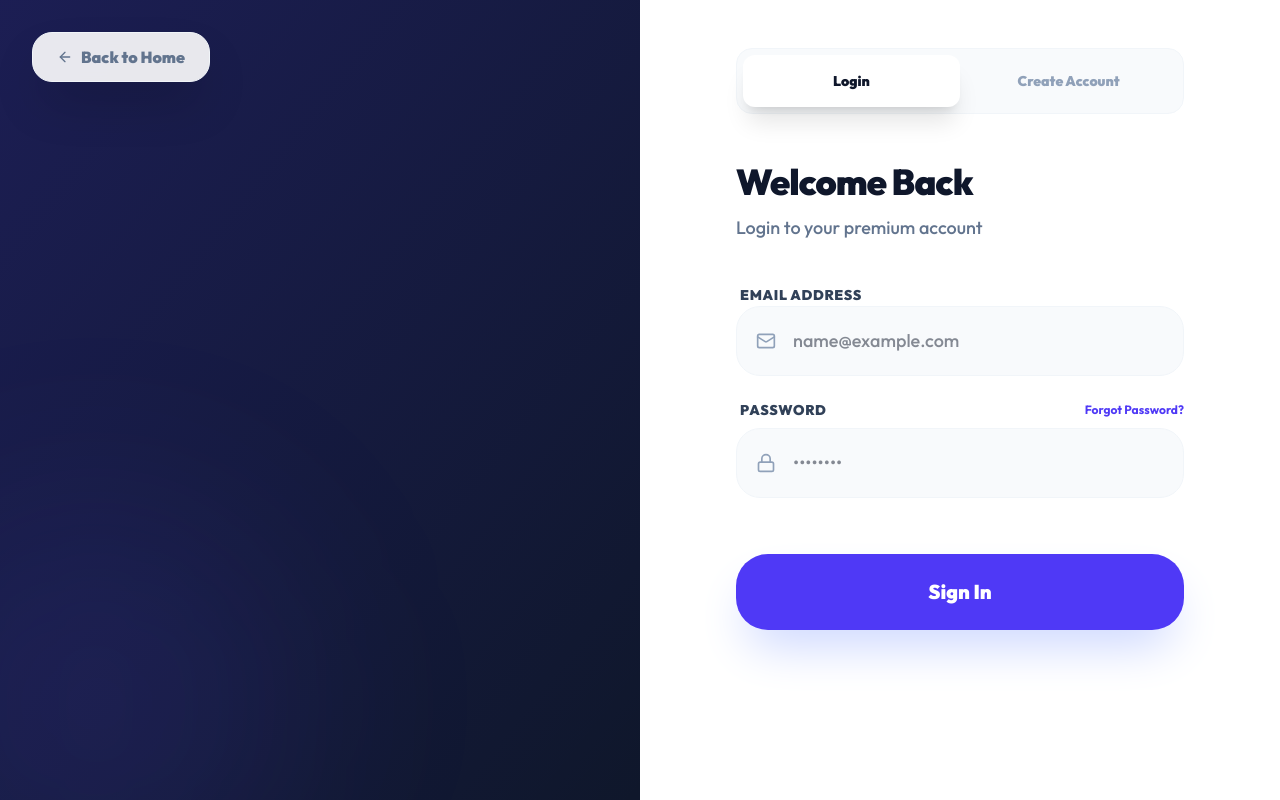
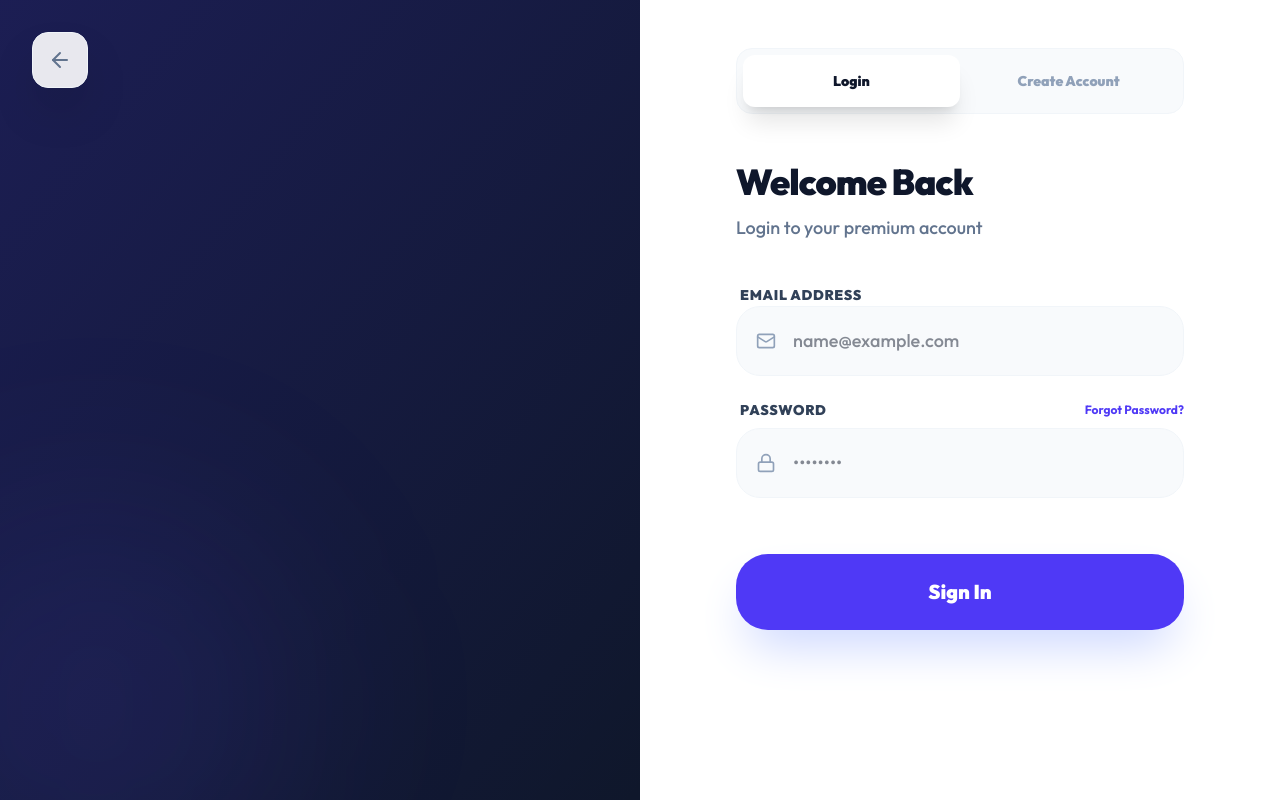
Before and after one commit to zingline-dev/Nexrova, a Next.js app in the folder Nexrova-web/: page /login in a window 1280 px wide. Built offline with nearby package versions, Linux system fonts and the light colour scheme.

Commit message:
Reduced back button to icon only

```diff
--- a/Nexrova-web/src/app/login/page.tsx
+++ b/Nexrova-web/src/app/login/page.tsx
@@ -47,9 +47,10 @@ export default function LoginPage() {
     <div className="min-h-screen bg-white flex relative overflow-hidden">
       <Link
         href="/"
-        className="fixed top-8 left-8 flex items-center gap-2 text-slate-500 font-black hover:text-indigo-600 transition-all bg-white/90 backdrop-blur-md px-6 py-3 rounded-[20px] border border-slate-100 shadow-2xl hover-lift z-[100]"
+        className="fixed top-8 left-8 flex items-center justify-center w-14 h-14 text-slate-500 hover:text-indigo-600 transition-all bg-white/90 backdrop-blur-md rounded-2xl border border-slate-100 shadow-2xl hover-lift z-[100]"
+        title="Back to Home"
       >
-        <ArrowRight className="w-4 h-4 rotate-180" /> Back to Home
+        <ArrowRight className="w-6 h-6 rotate-180" />
       </Link>
 
       {/* Visual Side (Hidden on Mobile) */}
```
